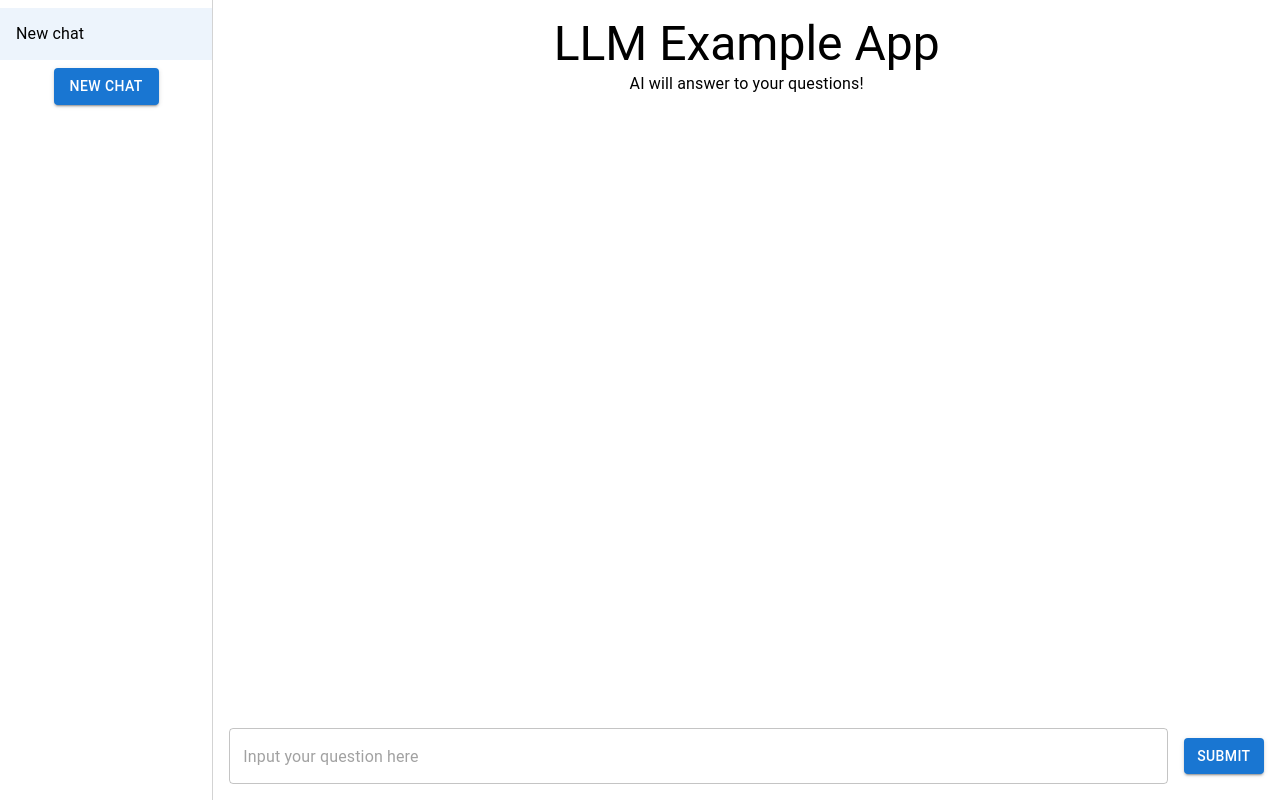
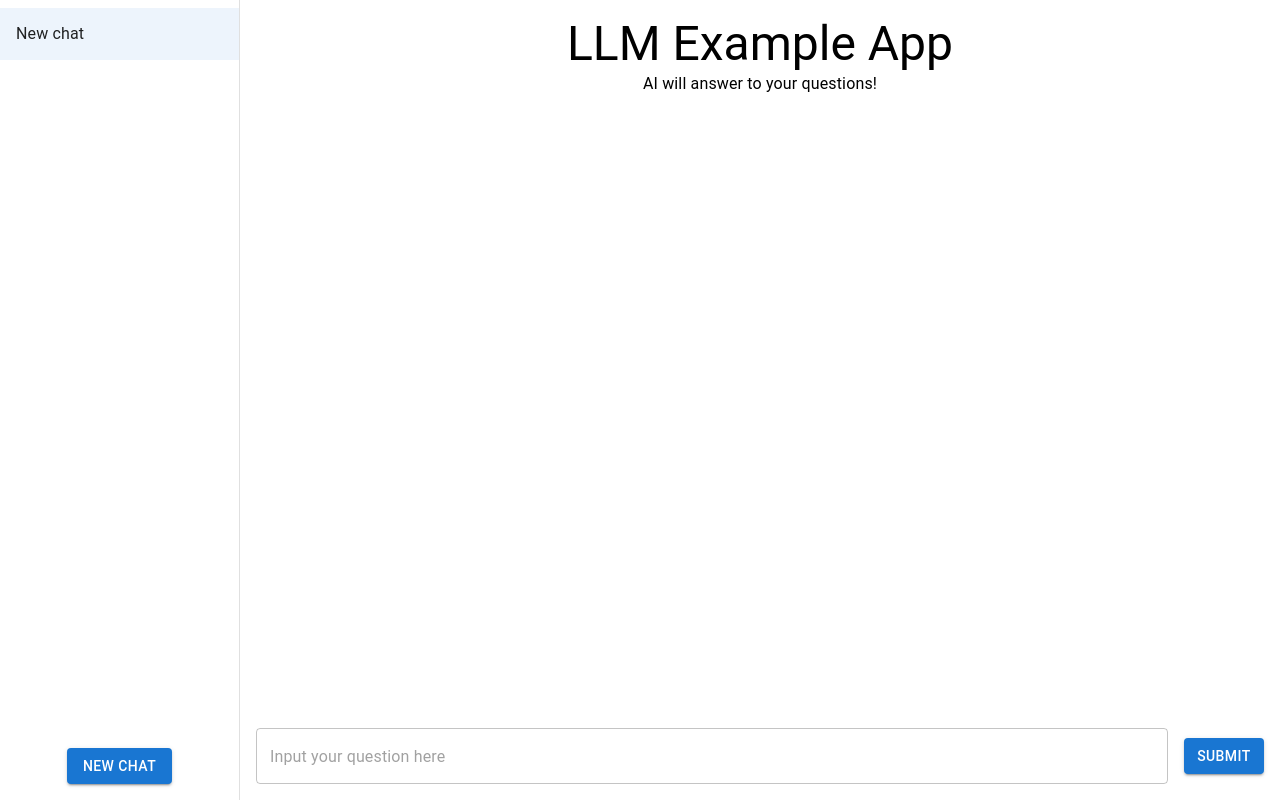
Before and after one commit to yuto-moriizumi/langchain-example, a Next.js app in the folder front/: page / in a window 1280 px wide. Built offline with nearby package versions, Linux system fonts and the light colour scheme; some icons are missing.

Commit message:
レスポンシブ対応

```diff
--- a/front/src/app/page.tsx
+++ b/front/src/app/page.tsx
@@ -1,24 +1,38 @@
 "use client";
 
 import {
+  AppBar,
   Box,
   Button,
-  Grid,
+  Drawer,
   IconButton,
   ListItemText,
   MenuItem,
   MenuList,
+  Toolbar,
+  Typography,
+  useMediaQuery,
+  useTheme,
 } from "@mui/material";
+import MenuIcon from "@mui/icons-material/Menu";
 import { useCallback, useEffect, useState } from "react";
 import { StoredMessage } from "@langchain/core/messages";
 import { useHistory } from "./useHistory";
 import { Tab } from "@/component/Tab";
 import DeleteForeverIcon from "@mui/icons-material/DeleteForever";
 import { v4 as uuidv4 } from "uuid";
+import { NICKNAME } from "@/constants";
 
 export default function Home() {
+  const theme = useTheme();
+  const isMobile = useMediaQuery(theme.breakpoints.down("sm"));
+  const [mobileOpen, setMobileOpen] = useState(false);
   const { sessions, saveSession, deleteSession, isLoading } = useHistory();
   const [currentTab, setCurrentTab] = useState<string>();
+
+  const handleDrawerToggle = () => {
+    setMobileOpen(!mobileOpen);
+  };
 
   const addSession = useCallback(() => {
     const id = uuidv4();
@@ -44,19 +58,24 @@ export default function Home() {
     if (ids.length > 0) setCurrentTab(ids[0]);
   }, [currentTab, isLoading, sessions]);
 
-  return (
-    <Grid container>
-      <Grid
-        size={{ sm: 3, md: 2 }}
-        borderRight="1px lightgray solid"
-        overflow="scroll"
-        maxHeight="100vh"
+  const drawerWidth = 240;
+
+  const drawerContent = (
+    <Box
+      sx={{
+        minHeight: "100vh",
+        display: "flex",
+        flexDirection: "column",
+      }}
     >
-        <MenuList>
+      <MenuList sx={{ flexGrow: 1 }}>
         {Object.entries(sessions).map(([id, messages]) => (
           <MenuItem
             key={id}
-              onClick={() => setCurrentTab(id)}
+            onClick={() => {
+              setCurrentTab(id);
+              if (isMobile) setMobileOpen(false);
+            }}
             selected={id === currentTab}
           >
             <ListItemText primaryTypographyProps={{ noWrap: true }}>
@@ -70,13 +89,100 @@ export default function Home() {
           </MenuItem>
         ))}
       </MenuList>
-        <Box textAlign="center">
+      <Box textAlign="center" sx={{ p: 2 }}>
         <Button variant="contained" onClick={addSession}>
           New Chat
         </Button>
       </Box>
-      </Grid>
-      <Grid size={{ sm: 9, md: 10 }} overflow="scroll" maxHeight="100vh">
+    </Box>
+  );
+
+  return (
+    <Box sx={{ display: "flex", height: "100vh", overflow: "hidden" }}>
+      <AppBar
+        position="fixed"
+        sx={{
+          width: { sm: `calc(100% - ${drawerWidth}px)` },
+          ml: { sm: `${drawerWidth}px` },
+          display: { xs: "block", sm: "none" }, // Show only on mobile
+        }}
+      >
+        <Toolbar>
+          <IconButton
+            color="inherit"
+            aria-label="open drawer"
+            edge="start"
+            onClick={handleDrawerToggle}
+            sx={{ mr: 2, display: { sm: "none" } }}
+          >
+            <MenuIcon />
+          </IconButton>
+          <Box>
+            <Typography variant="h6">LLM Example App</Typography>
+            <Typography variant="subtitle2">
+              AI {NICKNAME ? NICKNAME + " " : ""} will answer to your questions!
+            </Typography>
+          </Box>
+        </Toolbar>
+      </AppBar>
+      <Box
+        component="nav"
+        sx={{
+          width: { sm: drawerWidth },
+          flexShrink: { sm: 0 },
+          overflowY: "auto",
+          overflowX: "hidden",
+        }}
+        aria-label="mailbox folders"
+      >
+        {/* Drawer for mobile */}
+        <Drawer
+          variant="temporary"
+          open={mobileOpen}
+          onClose={handleDrawerToggle}
+          ModalProps={{
+            keepMounted: true, // Better open performance on mobile.
+          }}
+          sx={{
+            display: { xs: "block", sm: "none" },
+            "& .MuiDrawer-paper": {
+              boxSizing: "border-box",
+              width: drawerWidth,
+            },
+          }}
+        >
+          {drawerContent}
+        </Drawer>
+        {/* Drawer for desktop */}
+        <Drawer
+          variant="permanent"
+          sx={{
+            display: { xs: "none", sm: "block" },
+            "& .MuiDrawer-paper": {
+              boxSizing: "border-box",
+              width: drawerWidth,
+              position: "relative", // To ensure it stays within the flex container
+              height: "100%",
+            },
+          }}
+          open
+        >
+          {drawerContent}
+        </Drawer>
+      </Box>
+      <Box
+        component="main"
+        sx={{
+          flexGrow: 1,
+          // p: 3, // Remove default padding if not needed
+          width: { sm: `calc(100% - ${drawerWidth}px)` },
+          // overflow: "auto", // Removed as Tab component will handle its own scroll
+          height: "100%", // Ensure main content takes full height
+          paddingTop: { xs: "64px", sm: "0" }, // Adjust for AppBar height on mobile
+          // paddingBottom: "80px", // Removed as Tab component's paddingBottom will handle this
+        }}
+      >
+        {/* <Toolbar sx={{ display: { xs: "block", sm: "none" } }} />  This Toolbar is for spacing if AppBar is not fixed */}
         {Object.entries(sessions).map(([id, session]) => (
           <Tab
             key={id}
@@ -85,8 +191,8 @@ export default function Home() {
             saveHistory={(messages) => saveSession(id, messages)}
           />
         ))}
-      </Grid>
-    </Grid>
+      </Box>
+    </Box>
   );
 }
 
--- a/front/src/component/Form.tsx
+++ b/front/src/component/Form.tsx
@@ -23,7 +23,22 @@ export function Form(props: { onSubmit: (value: string) => Promise<void> }) {
   }
 
   return (
-    <Stack direction="row" alignItems="center" padding={2}>
+    <Stack
+      direction="row"
+      alignItems="center"
+      padding={2}
+      sx={(theme) => ({
+        position: "fixed",
+        bottom: 0,
+        left: 0,
+        right: 0,
+        bgcolor: "background.paper",
+        zIndex: 1, // 他の要素より手前に表示
+        [theme.breakpoints.up("sm")]: {
+          left: `${240}px`, // drawerWidth
+        },
+      })}
+    >
       <TextField
         fullWidth
         multiline
--- a/front/src/component/Tab.tsx
+++ b/front/src/component/Tab.tsx
@@ -1,6 +1,14 @@
 "use client";
 
-import { List, Stack, Box, Typography } from "@mui/material";
+import {
+  List,
+  Stack,
+  Box,
+  Typography,
+  useMediaQuery,
+  Theme,
+  useTheme,
+} from "@mui/material";
 import { useState } from "react";
 import { StoredMessage } from "@langchain/core/messages";
 import { Message } from "@/types";
@@ -16,6 +24,8 @@ export function Tab(props: {
 }) {
   const { open, history, saveHistory } = props;
   const [question, setQuestion] = useState<string>();
+  const theme = useTheme();
+  const isMobile = useMediaQuery(theme.breakpoints.down("sm"));
 
   const handleSend = async (content: string) => {
     setQuestion(content);
@@ -31,13 +41,28 @@ export function Tab(props: {
       flexGrow={1}
       display={open ? undefined : "none"}
     >
-      <Box padding={2}>
+      <Box
+        padding={2}
+        sx={{
+          flexGrow: 1,
+          overflowY: "auto",
+          // Adjust paddingBottom to prevent content from being hidden by the Form
+          // The Form has padding={2} (16px top/bottom) and some intrinsic height.
+          // Let's assume an approximate height of 80px for the Form for now.
+          // This might need fine-tuning.
+          paddingBottom: "80px",
+        }}
+      >
+        {!isMobile && (
+          <>
             <Typography variant="h3" textAlign="center">
               LLM Example App
             </Typography>
             <Typography textAlign="center">
               AI {NICKNAME ? NICKNAME + " " : ""} will answer to your questions!
             </Typography>
+          </>
+        )}
         <List>
           <History messages={getMessages(history, question)} />
         </List>
```
Lines whose indentation alone changed are shown as unchanged.
